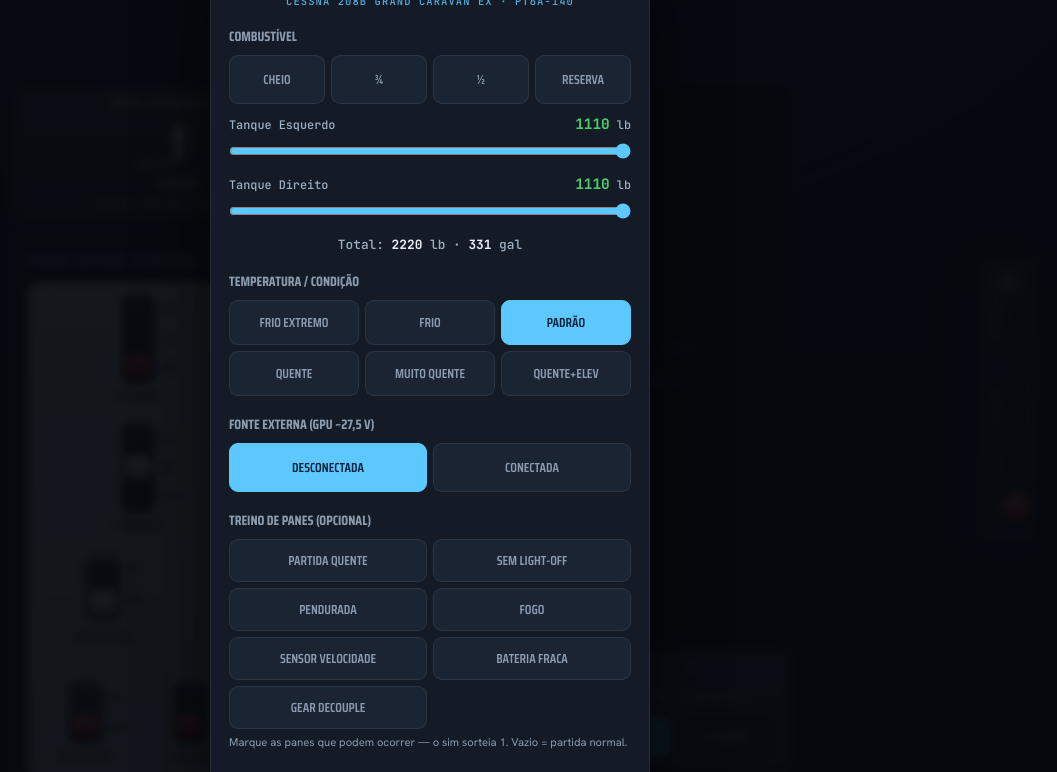
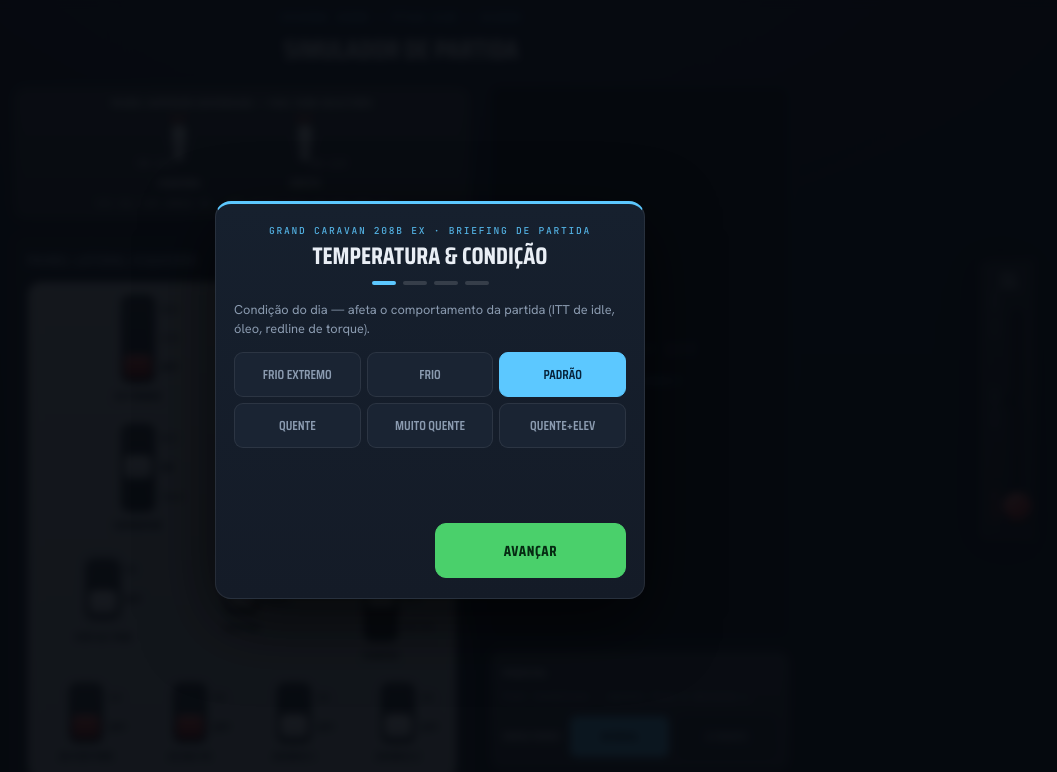
Before and after one commit to giisampaio/start-up-simulator-c208ex, a website built with Vite: page index.html in a window 1280 px wide. Shown: the top 772 px of the page, without its empty margins (210-1267 px from the left). Built offline with nearby package versions, Linux system fonts and the light colour scheme.

Commit message:
UX/visual: tela de configuracao em wizard de 4 etapas (1 decisao por tela)
- Pre-simulador vira assistente: Temperatura -> Combustivel -> GPU -> Panes, com
  cabecalho (eyebrow + titulo da etapa), barra de progresso (dots) e Voltar/Avancar
  (vira 'Iniciar simulacao' na ultima). Sem scroll no celular; defaults sensatos.
- Card repaginado: accent no topo, gradiente, hierarquia e respiro (menos cara de form generico).
- Selecoes persistem entre etapas; Iniciar aplica tudo (verificado por interacao).

Co-Authored-By: Claude Opus 4.8 <noreply@anthropic.com>

```diff
--- a/index.html
+++ b/index.html
@@ -99,11 +99,27 @@
 <!-- TELA DE INICIALIZAÇÃO -->
 <div class="initov" id="initov">
   <div class="initcard">
-    <div class="init-title">Configuração inicial</div>
-    <div class="init-sub">Cessna 208B Grand Caravan EX · PT6A-140</div>
+    <div class="init-head">
+      <div class="init-eyebrow">Grand Caravan 208B EX · Briefing de partida</div>
+      <div class="init-title" id="init-steptitle">Temperatura &amp; condição</div>
+      <div class="init-dots" id="init-dots"></div>
+    </div>
 
-    <div class="init-sec">
-      <div class="init-lbl">Combustível</div>
+    <div class="init-body">
+      <div class="init-step" data-step="1">
+        <p class="init-help">Condição do dia — afeta o comportamento da partida (ITT de idle, óleo, redline de torque).</p>
+        <div class="seg" id="inittemp">
+          <button data-temp="frioext">Frio extremo</button>
+          <button data-temp="frio">Frio</button>
+          <button data-temp="isa">Padrão</button>
+          <button data-temp="quente">Quente</button>
+          <button data-temp="mquente">Muito quente</button>
+          <button data-temp="elev">Quente+elev</button>
+        </div>
+      </div>
+
+      <div class="init-step" data-step="2" hidden>
+        <p class="init-help">Quantidade por tanque — pode criar desbalanço de propósito para treino.</p>
         <div class="seg" id="fuelpreset">
           <button data-fuel="1110">Cheio</button>
           <button data-fuel="833">¾</button>
@@ -121,28 +137,16 @@
         <div class="init-total">Total: <b id="il-total">2220</b> lb · <b id="il-gal">331</b> gal</div>
       </div>
 
-    <div class="init-sec">
-      <div class="init-lbl">Temperatura / Condição</div>
-      <div class="seg" id="inittemp">
-        <button data-temp="frioext">Frio extremo</button>
-        <button data-temp="frio">Frio</button>
-        <button data-temp="isa">Padrão</button>
-        <button data-temp="quente">Quente</button>
-        <button data-temp="mquente">Muito quente</button>
-        <button data-temp="elev">Quente+elev</button>
-      </div>
-    </div>
-
-    <div class="init-sec">
-      <div class="init-lbl">Fonte Externa (GPU ~27,5 V)</div>
+      <div class="init-step" data-step="3" hidden>
+        <p class="init-help">Carrinho de fonte externa (~27,5 V). Se conectar, depois selecione EXT POWER no painel.</p>
         <div class="seg" id="initgpu">
           <button data-gpu="off">Desconectada</button>
           <button data-gpu="on">Conectada</button>
         </div>
       </div>
 
-    <div class="init-sec">
-      <div class="init-lbl">Treino de Panes (opcional)</div>
+      <div class="init-step" data-step="4" hidden>
+        <p class="init-help">Opcional — marque as panes que <b>podem</b> ocorrer; o sim sorteia 1. Deixe vazio para partida normal.</p>
         <div class="seg" id="initpanes">
           <button data-pane="hotStart">Partida quente</button>
           <button data-pane="noLight">Sem light-off</button>
@@ -152,10 +156,13 @@
           <button data-pane="weakBattery">Bateria fraca</button>
           <button data-pane="gearDecouple">Gear decouple</button>
         </div>
-      <div style="font-size:.7rem;color:var(--muted);margin-top:6px">Marque as panes que podem ocorrer — o sim sorteia 1. Vazio = partida normal.</div>
+      </div>
     </div>
 
-    <button class="btn primary" id="initstart">Iniciar simulação</button>
+    <div class="init-nav">
+      <button class="btn ghost" id="init-back">Voltar</button>
+      <button class="btn primary" id="init-next">Avançar</button>
+    </div>
   </div>
 </div>
 
--- a/src/main.ts
+++ b/src/main.ts
@@ -391,21 +391,29 @@ function syncInit(){initGpuSel=S.initGpu??false
   document.querySelectorAll('#initpanes button').forEach(b=>(b as HTMLElement).classList.toggle('active',initPanesSel.indexOf((b as HTMLElement).dataset.pane!)>=0))
   initTempSel=S.initTemp??'isa'
   document.querySelectorAll('#inittemp button').forEach(b=>(b as HTMLElement).classList.toggle('active',(b as HTMLElement).dataset.temp===initTempSel))}
-function openInit(){syncInit();document.getElementById('initov')!.classList.remove('hidden')}
+function openInit(){syncInit();showStep(1);document.getElementById('initov')!.classList.remove('hidden')}
 ;['ir-l','ir-r'].forEach(id=>document.getElementById(id)!.addEventListener('input',updInitLabels))
 document.getElementById('fuelpreset')!.addEventListener('click',e=>{const b=(e.target as HTMLElement).closest('button') as HTMLElement;if(!b)return;const v=b.dataset.fuel!;(document.getElementById('ir-l') as HTMLInputElement).value=v;(document.getElementById('ir-r') as HTMLInputElement).value=v;updInitLabels()})
 document.getElementById('initgpu')!.addEventListener('click',e=>{const b=(e.target as HTMLElement).closest('button') as HTMLElement;if(!b)return;initGpuSel=b.dataset.gpu==='on';document.querySelectorAll('#initgpu button').forEach(x=>(x as HTMLElement).classList.toggle('active',x===b))})
 document.getElementById('initpanes')!.addEventListener('click',e=>{const b=(e.target as HTMLElement).closest('button') as HTMLElement;if(!b)return;const id=b.dataset.pane!;const i=initPanesSel.indexOf(id);if(i>=0)initPanesSel.splice(i,1);else initPanesSel.push(id);b.classList.toggle('active')})
 document.getElementById('inittemp')!.addEventListener('click',e=>{const b=(e.target as HTMLElement).closest('button') as HTMLElement;if(!b)return;initTempSel=b.dataset.temp!;document.querySelectorAll('#inittemp button').forEach(x=>(x as HTMLElement).classList.toggle('active',x===b))})
-document.getElementById('initstart')!.addEventListener('click',()=>{ensureAudio()
+function startSim(){ensureAudio()
   S.initFuelL=+(document.getElementById('ir-l') as HTMLInputElement).value
   S.initFuelR=+(document.getElementById('ir-r') as HTMLInputElement).value
-  S.initGpu=initGpuSel
-  S.initPanes=initPanesSel.slice()
-  S.initTemp=initTempSel
-  reset()
-  document.getElementById('initov')!.classList.add('hidden')})
-syncInit()
+  S.initGpu=initGpuSel;S.initPanes=initPanesSel.slice();S.initTemp=initTempSel
+  reset();document.getElementById('initov')!.classList.add('hidden')}
+// ---- wizard (etapas) ----
+let curStep=1;const NSTEPS=4
+const STEP_TITLES=['Temperatura & condição','Combustível','Fonte externa (GPU)','Treino de panes (opcional)']
+function showStep(n:number){curStep=Math.max(1,Math.min(NSTEPS,n))
+  document.querySelectorAll('.init-step').forEach(el=>{(el as HTMLElement).hidden=(+(el as HTMLElement).dataset.step!)!==curStep})
+  document.getElementById('init-steptitle')!.textContent=STEP_TITLES[curStep-1]
+  document.getElementById('init-dots')!.innerHTML=Array.from({length:NSTEPS},(_,i)=>`<span class="${i+1===curStep?'on':''}"></span>`).join('')
+  ;(document.getElementById('init-back') as HTMLElement).style.visibility=curStep===1?'hidden':'visible'
+  document.getElementById('init-next')!.textContent=curStep===NSTEPS?'Iniciar simulação':'Avançar'}
+document.getElementById('init-back')!.addEventListener('click',()=>showStep(curStep-1))
+document.getElementById('init-next')!.addEventListener('click',()=>{ensureAudio();if(curStep<NSTEPS)showStep(curStep+1);else startSim()})
+syncInit();showStep(1)
 
 buildRounds();buildHB();reset();requestAnimationFrame(tick)
 
--- a/src/style.css
+++ b/src/style.css
@@ -175,9 +175,21 @@ h1{font-family:'Saira Condensed',sans-serif;font-weight:700;font-size:1.7rem;tex
 /* ---------- TELA DE INICIALIZAÇÃO ---------- */
 .initov{position:fixed;inset:0;z-index:100;display:flex;align-items:center;justify-content:center;padding:16px;background:rgba(6,9,14,.93);backdrop-filter:blur(4px);overflow:auto;}
 .initov.hidden{display:none;}
-.initcard{width:100%;max-width:440px;background:var(--surface);border:1px solid var(--line);border-radius:16px;padding:20px 18px;box-shadow:0 24px 70px rgba(0,0,0,.65);}
-.init-title{font-family:'Saira Condensed',sans-serif;font-weight:700;text-transform:uppercase;font-size:1.5rem;text-align:center;line-height:1;}
+.initcard{width:100%;max-width:430px;background:linear-gradient(180deg,#16202e,var(--surface));border:1px solid var(--line);border-top:3px solid var(--cyan);border-radius:16px;padding:20px 18px;box-shadow:0 24px 70px rgba(0,0,0,.65);}
+.init-head{text-align:center;margin-bottom:16px;}
+.init-eyebrow{font-family:'JetBrains Mono',monospace;font-size:.6rem;letter-spacing:.18em;text-transform:uppercase;color:var(--cyan);opacity:.85;}
+.init-title{font-family:'Saira Condensed',sans-serif;font-weight:700;text-transform:uppercase;font-size:1.5rem;text-align:center;line-height:1.04;margin-top:7px;}
 .init-sub{text-align:center;color:var(--cyan);font-family:'JetBrains Mono',monospace;font-size:.66rem;letter-spacing:.1em;text-transform:uppercase;margin-bottom:18px;opacity:.85;}
+.init-dots{display:flex;justify-content:center;gap:7px;margin-top:13px;}
+.init-dots span{width:24px;height:4px;border-radius:3px;background:rgba(255,255,255,.14);transition:background .2s;}
+.init-dots span.on{background:var(--cyan);}
+.init-body{min-height:196px;}
+.init-help{font-size:.8rem;color:var(--muted);margin:0 0 13px;line-height:1.45;}
+.init-step[hidden]{display:none;}
+.init-nav{display:flex;gap:10px;margin-top:18px;}
+.init-nav .btn{flex:1;margin:0;padding:14px;}
+.btn.ghost{background:transparent;border-color:var(--line);color:var(--muted);}
+.btn.ghost:hover{border-color:var(--cyan);color:var(--text);}
 .init-sec{margin-bottom:18px;}
 .init-lbl{font-family:'Saira Condensed',sans-serif;font-weight:700;text-transform:uppercase;font-size:.85rem;color:var(--muted);margin-bottom:8px;}
 .init-tank{display:flex;flex-direction:column;gap:5px;margin-top:10px;}
```
Lines whose indentation alone changed are shown as unchanged.
